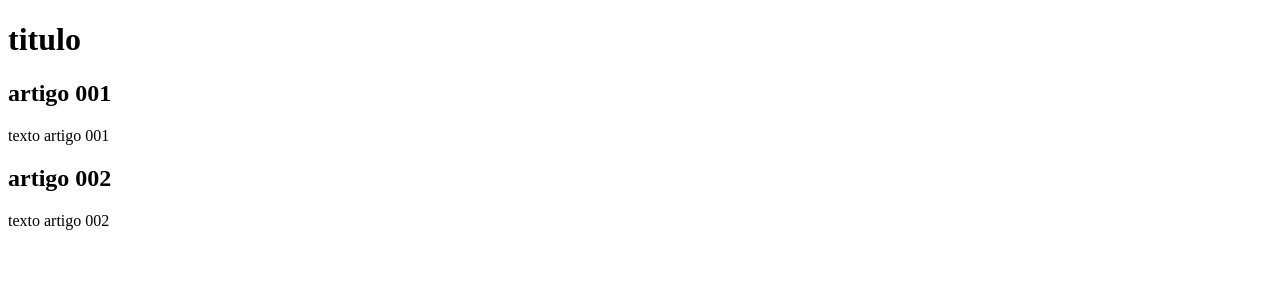
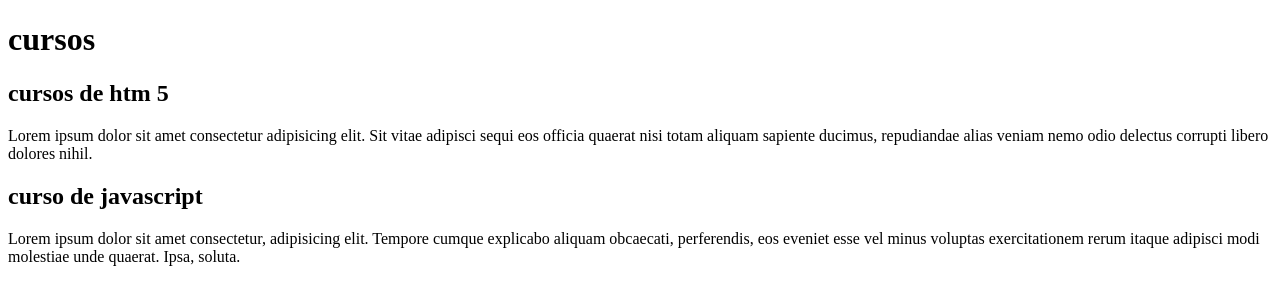
Before and after one commit to Lindgren-07/teste, a plain HTML site: page index.html in a window 1280 px wide. Drawn offline with Linux system fonts and the light colour scheme.

Commit message:
comecei a escrever o conteudo

```diff
--- a/index.html
+++ b/index.html
@@ -9,16 +9,16 @@
     <main>
         <header>
             <h1>
-                titulo
+                cursos
             </h1>
         </header>
         <article>
-            <h2>artigo 001</h2>
-            <p>texto artigo 001</p>
+            <h2>cursos de htm 5</h2>
+            <p>Lorem ipsum dolor sit amet consectetur adipisicing elit. Sit vitae adipisci sequi eos officia quaerat nisi totam aliquam sapiente ducimus, repudiandae alias veniam nemo odio delectus corrupti libero dolores nihil.</p>
         </article>
          <article>
-            <h2>artigo 002</h2>
-            <p>texto artigo 002</p>
+            <h2>curso de javascript</h2>
+            <p>Lorem ipsum dolor sit amet consectetur, adipisicing elit. Tempore cumque explicabo aliquam obcaecati, perferendis, eos eveniet esse vel minus voluptas exercitationem rerum itaque adipisci modi molestiae unde quaerat. Ipsa, soluta.</p>
         </article>
 
     </main>
```
